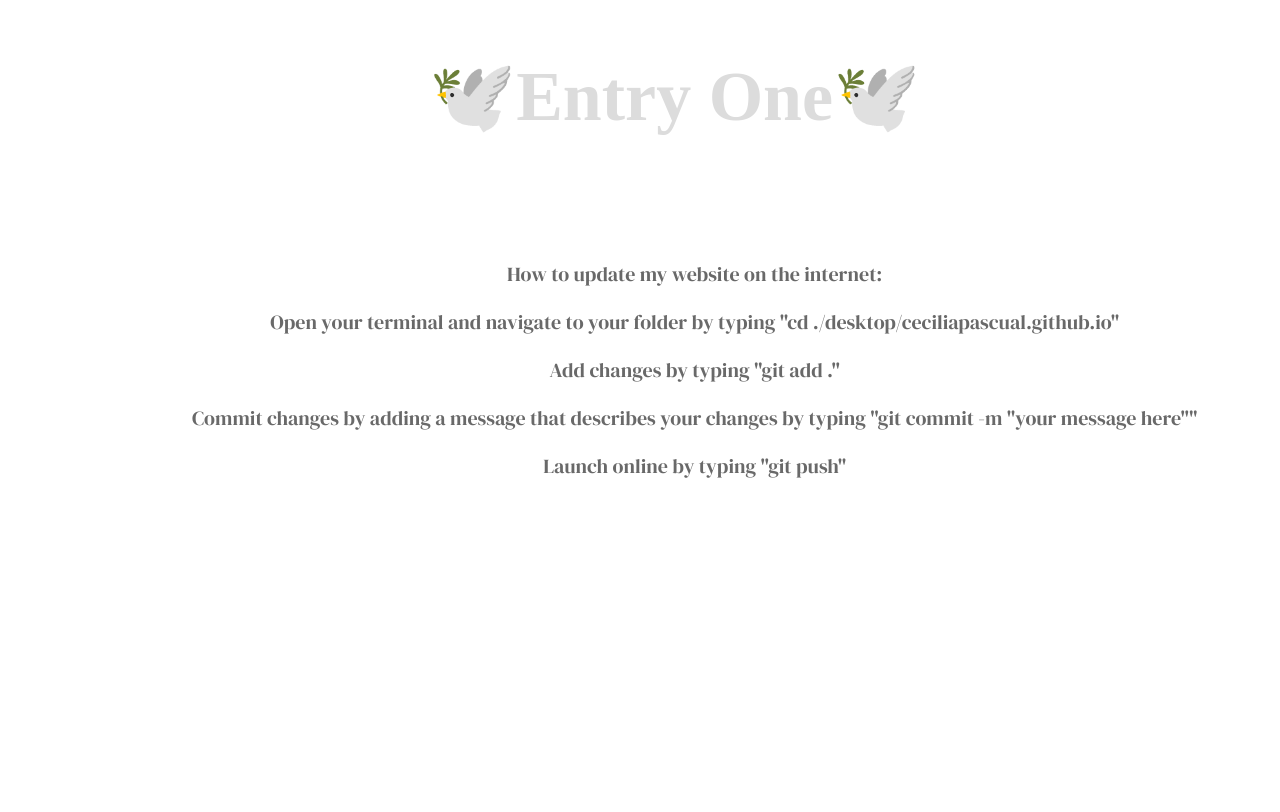
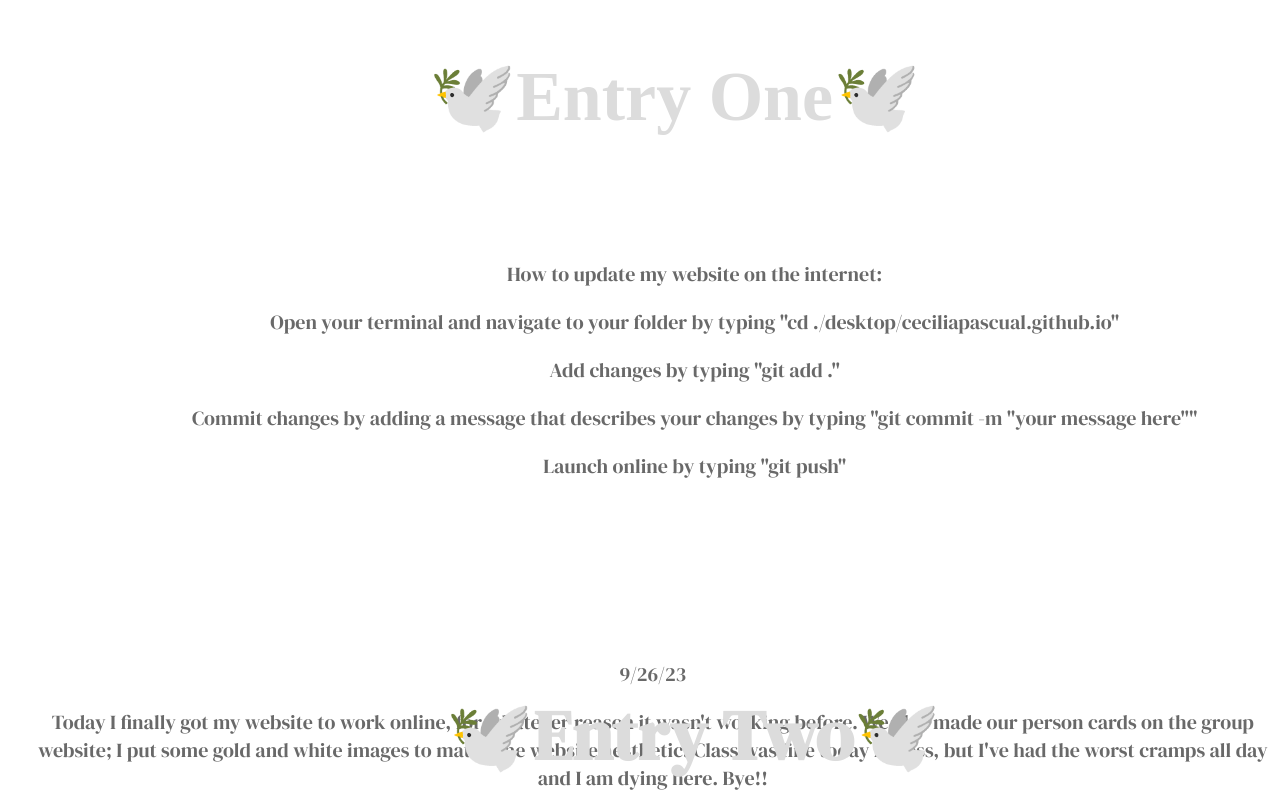
Before and after one commit to ceciliapascual/ceciliapascual.github.io, a plain HTML site: page journal.html in a window 1280 px wide. Drawn offline with Linux system fonts and the light colour scheme.

Commit message:
updating journal

```diff
--- a/journal.html
+++ b/journal.html
@@ -47,15 +47,26 @@
 			}
 		/*end of entry one code*/
 
+		/*entry two code*/
+			#entrytwo{
+				top:80%;
+				left:2%;
+				text-align:center;
+			}
+		/*end of entry two code*/
 
-
+		#background{
+			width:100%;
+			height:600px;
+			background-color:white;
+		}
 
 	</style>
 </head>
 <body>
 
 
-	<!--  -->
+	<!-- entries -->
 	<div id=background>
 		<h1>🕊️Entry One🕊️</h1>
 		<div class=entry id=entryone>
@@ -65,6 +76,12 @@
 			<p>Commit changes by adding a message that describes your changes by typing "git commit -m "your message here""</p>
 			<p>Launch online by typing "git push"</p>
 		</div>
+		<div class=entry id=entrytwo>
+		<h1>🕊️Entry Two🕊️</h1>
+		<p>9/26/23</p>
+			<p>Today I finally got my website to work online, for whatever reason it wasn't working before. We also made our person cards on the group website; I put some gold and white images to match the website aesthetic. Class was fine today I guess, but I've had the worst cramps all day and I am dying here. Bye!!</p>
+		</div>
+		</div>
 	</div>
 	</div>
 
```
